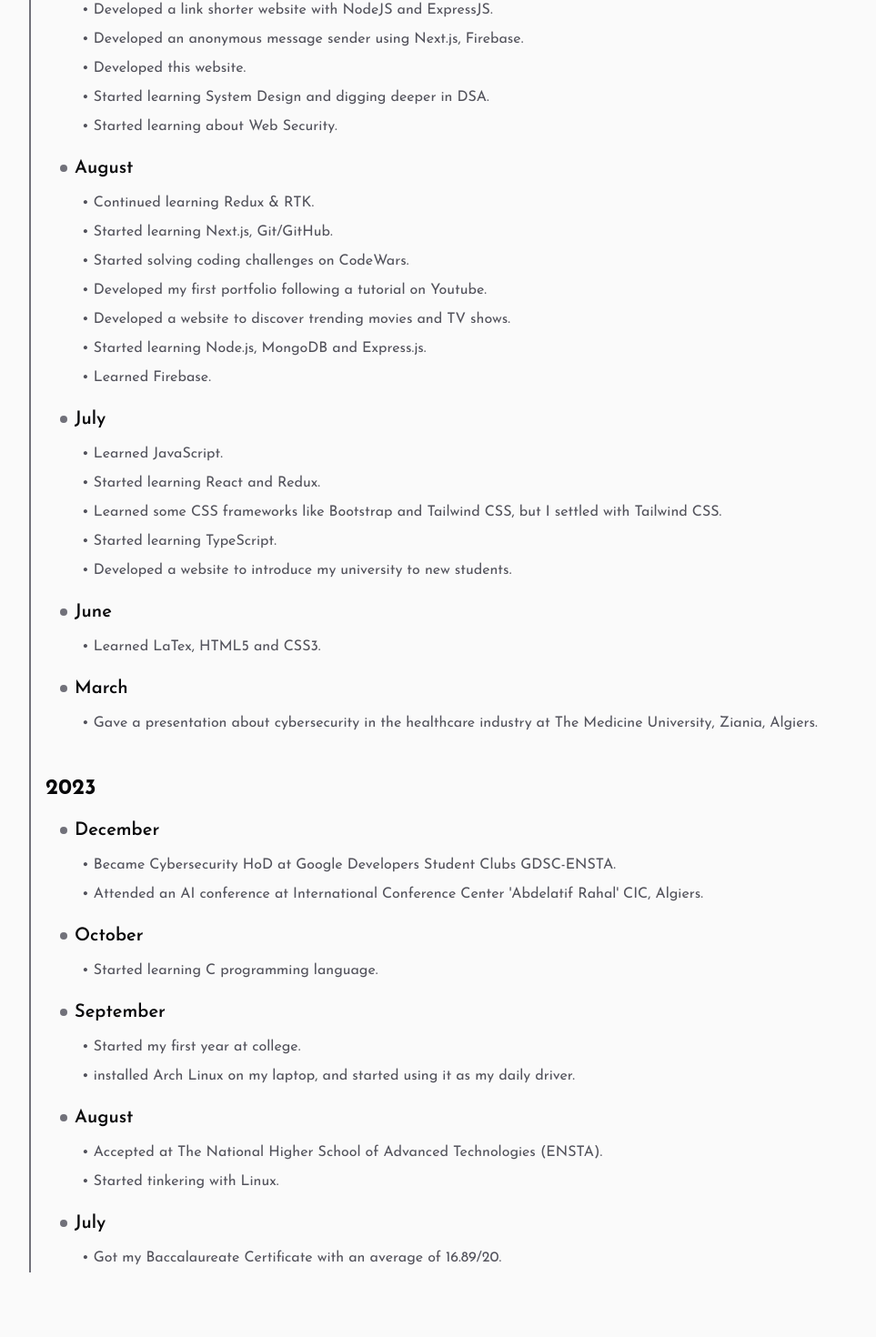
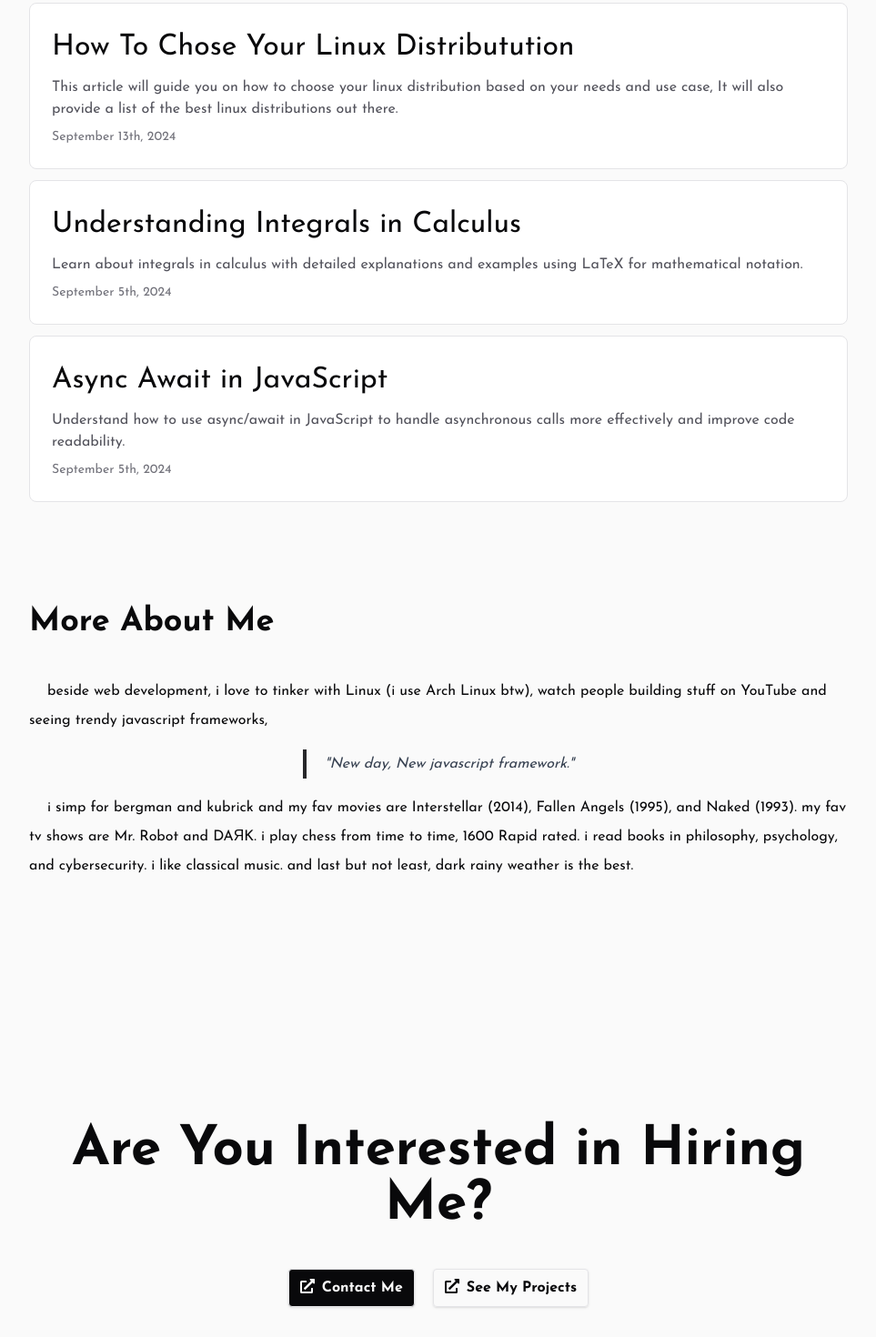
Before and after one commit to 1sma31L/Portfolio, a Next.js app: page / in a window 1280 px wide. Shown: the part 1306-2776 px from the top of the page at 91% size, without its empty margins (158-1121 px from the left). Built offline with nearby package versions, Linux system fonts and the light colour scheme.

Commit message:
refactor: Update homepage layout and add LatestBlogs section
- Updated the layout of the homepage to include a slider for the tech stack.
- Added a LatestBlogs section to showcase the latest blog posts.
- Removed the timeline and more about me sections.

```diff
--- a/src/app/(portfolio)/page.tsx
+++ b/src/app/(portfolio)/page.tsx
@@ -1,18 +1,18 @@
 import AnimatedDiv from "@/components/AnimatedDiv";
 import { FaExternalLinkAlt } from "react-icons/fa";
 import InfiniteScroll from "@/components/InfiniteScroll";
+import LatestBlogs from "@/components/sections/LatestBlogs";
 import Link from "next/link";
 import React from "react";
 import SocialMedia from "@/data/social-media";
 import { TItem } from "@/types/types";
-import TechStack from "@/components/TechStack";
 import stack from "@/data/tech";
 import timeLine from "@/data/time-line";
 
 function Home() {
 	return (
 		<AnimatedDiv id={0}>
-			<main className="container px-4 md:px-0 flex flex-col justify-center items-center gap-20 py-6 md:py-0">
+			<main className="container px-4 md:px-0 flex flex-col justify-center items-center gap-28 py-6 md:py-0">
 				<section className="flex flex-col gap-5 min-h-[70vh] md:min-h-[80vh] justify-center items-center w-full">
 					<h1
 						className={`text-[44px] sm:text-[68px] font-extrabold inline-block text-zinc-800 dark:text-zinc-100 text-left w-full`}>
@@ -58,9 +58,9 @@
 				<div className="pb-10 w-full">
 					<InfiniteScroll icons={stack} />
 				</div>
-				<section id="timeline" className="w-full flex flex-col">
+				{/* <section className="w-full flex flex-col">
 					<h1 className="text-3xl md:text-4xl font-bold mb-10 text-center md:text-left">
-						<a href={"#timeline"}>My Timeline</a>
+						My Timeline
 					</h1>
 					<div className="w-full py-2 px-0">
 						<div className="border-l-2 border-zinc-500 pl-3 md:pl-4">
@@ -92,21 +92,36 @@
 							))}
 						</div>
 					</div>
-				</section>
-				<section id="more-about-me" className="w-full flex flex-col">
+				</section> */}
+				<LatestBlogs />
+				<section className="w-full flex flex-col">
 					<h1 className="text-3xl md:text-4xl font-bold mb-10 text-center md:text-left">
-						<a href={"#more-about-me"}>More About Me</a>
+						More About Me
 					</h1>
 
 					<div>
 						<div className="text-sm sm:text-base leading-[1.8] md:leading-[2] indent-5">
+							<p>
 								beside web development, i love to tinker with Linux (i use Arch
-							Linux btw), my favorite movies are Interstellar (2014), Fallen
-							Angels (1995), and Naked (1993). i simp for bergman and kubrick,
-							my favorite tv shows are Mr. Robot and DAЯK. i play chess from
-							time to time, 1600 Rapid rated. i read books in philosophy,
-							psychology, and cybersecurity. i like classical music. and last
-							but not least, dark rainy weather is the best.
+								Linux btw), watch people building stuff on YouTube and seeing
+								trendy javascript frameworks,{" "}
+								<div className=" flex justify-center items-center py-4">
+									<blockquote className="border-l-4 border-zinc-800 dark:border-zinc-100 italic text-gray-700 dark:text-gray-300">
+										<p className="">
+											&quot;New day, New javascript framework.&quot;
+										</p>
+									</blockquote>
+								</div>
+							</p>
+
+							<p>
+								i simp for bergman and kubrick and my fav movies are
+								Interstellar (2014), Fallen Angels (1995), and Naked (1993). my
+								fav tv shows are Mr. Robot and DAЯK. i play chess from time to
+								time, 1600 Rapid rated. i read books in philosophy, psychology,
+								and cybersecurity. i like classical music. and last but not
+								least, dark rainy weather is the best.
+							</p>
 						</div>
 					</div>
 				</section>
@@ -116,14 +131,24 @@
 					<h1 className="text-4xl md:text-6xl font-extrabold text-center">
 						Are You Interested in Hiring Me?
 					</h1>
-					<button className="text-sm md:text-base py-2 px-3 border bg-zinc-950 dark:bg-zinc-50 shadow rounded dark:text-zinc-950 text-zinc-50 w-auto hover:bg-zinc-700 transition-colors duration-500 dark:hover:bg-zinc-200 group">
+					<div className="flex flex-col sm:flex-row gap-5">
+						<button className="text-sm md:text-base py-2 px-3 border bg-zinc-950 dark:bg-zinc-50 shadow rounded dark:text-zinc-950 text-zinc-50 w-auto hover:bg-zinc-700 transition-colors duration-500 dark:hover:bg-zinc-300">
 							<Link
 								href={"/contact"}
-							className="flex gap-2 justify-center items-center group-hover:translate-x-[2px] group-hover:-translate-y-[2px] transition-all duration-500">
+								className="flex gap-2 justify-center items-center ">
 								<FaExternalLinkAlt className="mb-1" />
 								<span className="font-bold">Contact Me</span>
 							</Link>
 						</button>
+						<button className="text-sm md:text-base py-2 px-3 border  shadow rounded  w-auto  transition-colors duration-500 hover:bg-zinc-200 dark:hover:bg-zinc-800">
+							<Link
+								href={"/contact"}
+								className="flex gap-2 justify-center items-center ">
+								<FaExternalLinkAlt className="mb-1" />
+								<span className="font-bold">See My Projects</span>
+							</Link>
+						</button>
+					</div>
 				</section>
 			</main>
 		</AnimatedDiv>
--- a/src/app/globals.css
+++ b/src/app/globals.css
@@ -59,9 +59,9 @@
 	}
 }
 @layer base {
-	::selection {
+	/* ::selection {
 		@apply bg-[#FFC799] text-black;
-	}
+	} */
 	html {
 		scroll-behavior: smooth;
 	}
--- a/src/components/Breadcrumb.tsx
+++ b/src/components/Breadcrumb.tsx
@@ -75,8 +75,8 @@
 				<BreadcrumbList>
 					{/* Render breadcrumb logic here */}
 					<BreadcrumbItem>
-						<BreadcrumbLink href={items[0].href}>
-							{items[0].label}
+						<BreadcrumbLink asChild>
+							<Link href={items[0].href as string}>{items[0].label}</Link>
 						</BreadcrumbLink>
 					</BreadcrumbItem>
 					<BreadcrumbSeparator />
--- a/src/components/Command.tsx
+++ b/src/components/Command.tsx
@@ -19,17 +19,11 @@
 import { LuPenLine } from "react-icons/lu";
 import { MdEmail } from "react-icons/md";
 import { PiSunLight } from "react-icons/pi";
+import { Post } from "@/types/types";
 import { RxMoon } from "react-icons/rx";
 import { SiGmail } from "react-icons/si";
 import { useRouter } from "next/navigation";
 import { useTheme } from "next-themes";
-
-type Post = {
-	slug: string;
-	frontMatter: {
-		title: string;
-	};
-};
 
 export default function Command() {
 	const router = useRouter();
@@ -90,7 +84,6 @@
 		};
 
 		fetchPosts();
-		console.log(posts);
 	}, []);
 	return (
 		<>
--- a/src/components/Footer.tsx
+++ b/src/components/Footer.tsx
@@ -5,8 +5,8 @@
 	const links = [
 		{ name: "About", href: "/" },
 		{ name: "Projects", href: "/projects" },
+		{ name: "Contact", href: "/contact" },
 		{ name: "Blog", href: "/blog" },
-		{ name: "Contact", href: "/contact" },
 	];
 	return (
 		<footer className="bg-white dark:bg-black">
--- a/src/components/InfiniteScroll.tsx
+++ b/src/components/InfiniteScroll.tsx
@@ -27,7 +27,7 @@
   after:bg-[linear-gradient(to_right,theme(colors.zinc.50)_0%,rgba(255,255,255,0)_100%)]
   dark:after:bg-[linear-gradient(to_right,theme(colors.zinc.950)_0%,rgba(0,0,0,0)_100%)]
   after:content-['']
-    group    ">
+    group    pt-1">
 			{["", ""].map((_, i) => (
 				<div className="animate-scroll flex group-hover:pause" key={i}>
 					{icons.map((icon, index) => (
--- a/src/components/Navbar.tsx
+++ b/src/components/Navbar.tsx
@@ -11,7 +11,7 @@
 const navItems = [
 	{
 		path: "/",
-		name: "Portfolio",
+		name: "Home",
 	},
 	{
 		path: "/blog",
@@ -24,8 +24,7 @@
 		return (
 			pathname === "/" ||
 			pathname.startsWith("/contact") ||
-			pathname.startsWith("/projects") ||
-			pathname.startsWith("/portfolio")
+			pathname.startsWith("/projects")
 		);
 	}
 
--- /dev/null
+++ b/src/components/sections/LatestBlogs.tsx
@@ -0,0 +1,35 @@
+"use client";
+
+import React, { useEffect, useState } from "react";
+
+import BlogCard from "../BlogCard";
+import { Post } from "@/types/types";
+
+function LatestBlogs() {
+	const [posts, setPosts] = useState<Post[]>([]);
+	useEffect(() => {
+		const fetchPosts = async () => {
+			const response = await fetch("/api/posts", {
+				cache: "force-cache",
+			} as RequestInit);
+			const data = await response.json();
+			setPosts(data);
+		};
+
+		fetchPosts();
+	}, []);
+	return (
+		<section className="w-full flex flex-col">
+			<h1 className="text-3xl md:text-4xl font-bold mb-10 text-center md:text-left">
+				Latest Blog Posts
+			</h1>
+			<div className="flex flex-col gap-3">
+				{posts.map((post, i) => (
+					<BlogCard key={i} slug={post.slug} frontMatter={post.frontMatter} />
+				))}
+			</div>
+		</section>
+	);
+}
+
+export default LatestBlogs;
--- a/src/types/types.ts
+++ b/src/types/types.ts
@@ -38,3 +38,9 @@
 	lastmod: string;
 	duration: string;
 };
+export type Post = {
+	slug: string;
+	frontMatter: {
+		title: string;
+	};
+};
```
Lines whose indentation alone changed are shown as unchanged.
